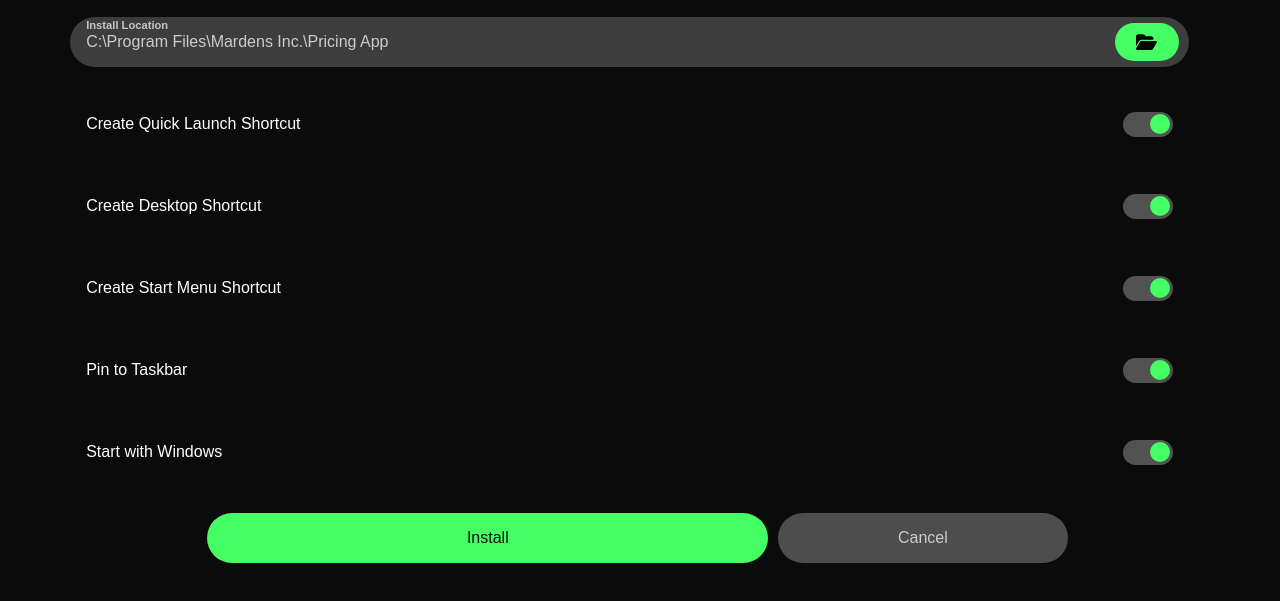
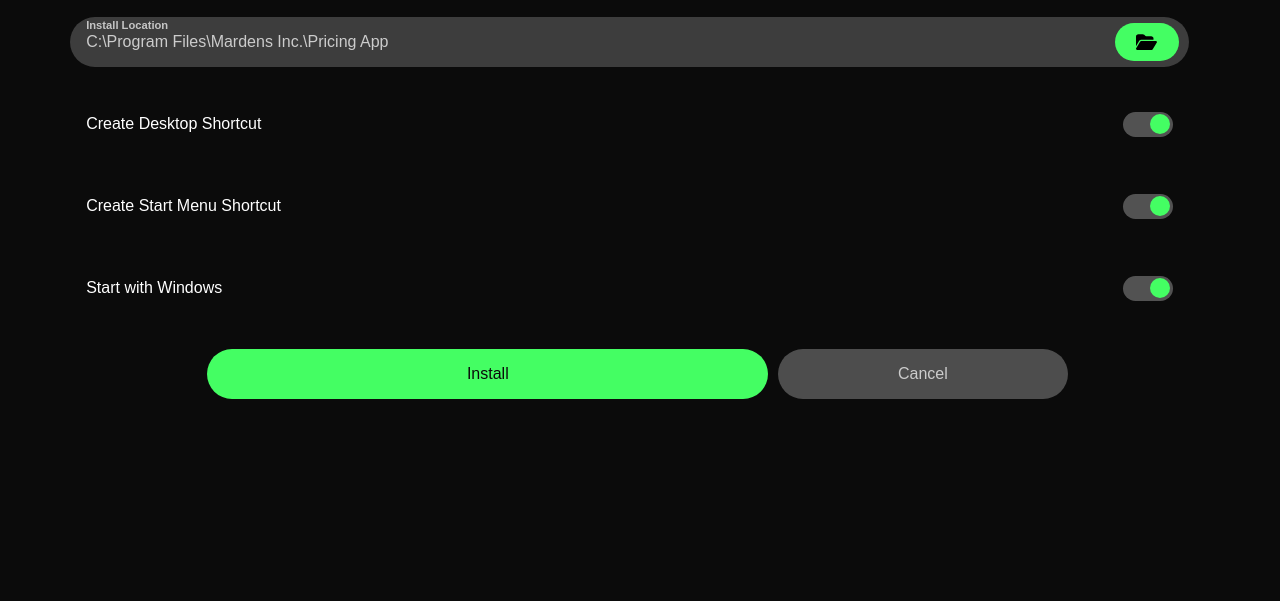
Before and after one commit to Mardens-Inc/Pricing-App-Installer, a website: page src/index.html in a window 1280 px wide. Shown: the part 151-752 px from the top of the page. Drawn offline with Linux system fonts and the light colour scheme.

Commit message:
Add inputs.js script and remove specific shortcuts
The inputs.js script has been added to index.html to enhance input validation and functionality. Two specific shortcut options, "Create Quick Launch Shortcut" and "Pin to Taskbar", have been removed from the main page as part of this update.

```diff
--- a/src/index.html
+++ b/src/index.html
@@ -14,6 +14,7 @@
     <link href="assets/css/popups.css" rel="stylesheet">
 
     <script src="assets/js/jquery-3.7.1.min.js"></script>
+    <script src="assets/js/inputs.js"></script>
 </head>
 <body class="col">
 <nav class="row center vertical">
@@ -36,10 +37,8 @@
             <img src="assets/images/folder.svg" alt="..." style="width: 21px;">
         </button>
     </div>
-    <toggle id="create-quick-launch-shortcut" value="true">Create Quick Launch Shortcut</toggle>
     <toggle id="create-desktop-shortcut" value="true">Create Desktop Shortcut</toggle>
     <toggle id="create-start-menu-shortcut" value="true">Create Start Menu Shortcut</toggle>
-    <toggle id="create-taskbar-shortcut" value="true">Pin to Taskbar</toggle>
     <toggle id="start-with-windows" value="true">Start with Windows</toggle>
 </main>
 
```
